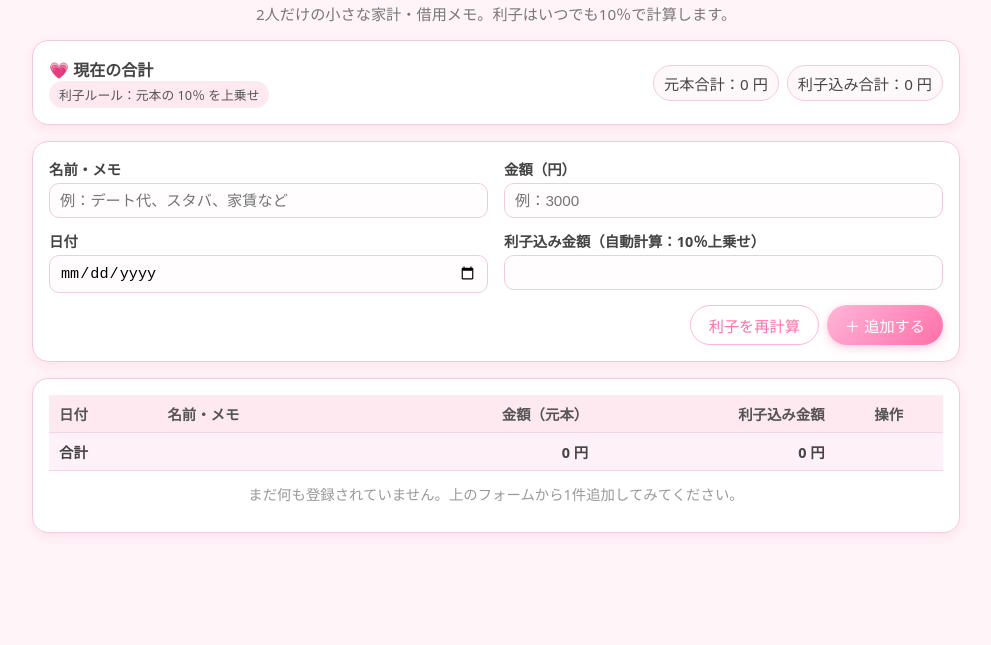
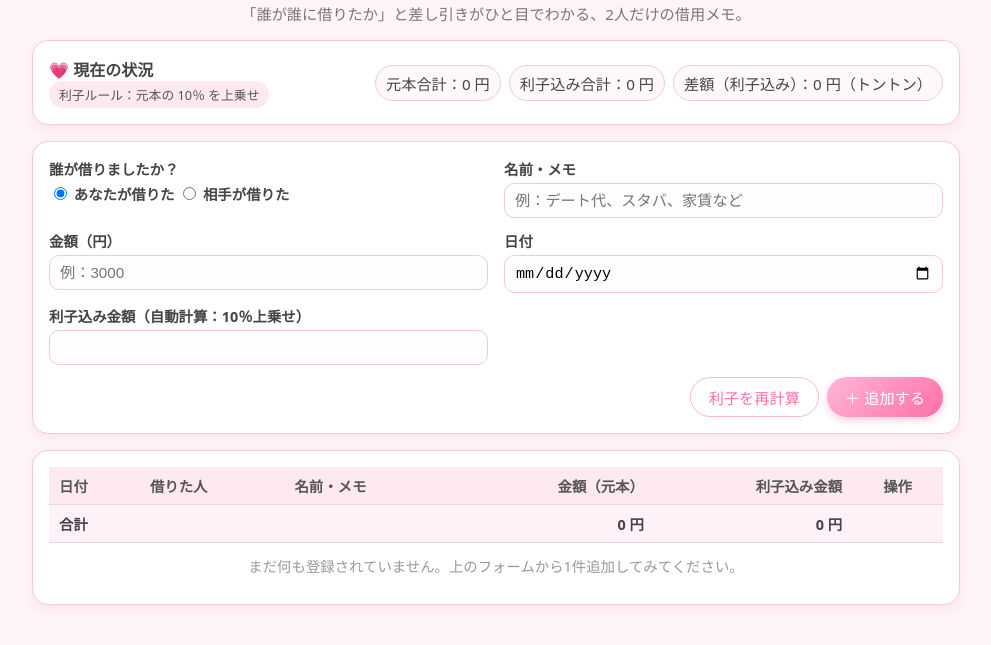
Before and after one commit to keisuke-0617/couple-loan-app, a plain HTML site: page borrow-app/index.html in a window 1280 px wide. Shown: the part 59-704 px from the top of the page, without its empty margins (144-1135 px from the left). Drawn offline with Linux system fonts and the light colour scheme.

Commit message:
Revise HTML structure and content for borrowing app
Updated the borrowing app's HTML structure and content to improve clarity and usability.

```diff
--- a/borrow-app/index.html
+++ b/borrow-app/index.html
@@ -12,7 +12,7 @@
   <div class="app">
     <header>
       <h1>ふたりの借用ノート</h1>
-      <p>2人だけの小さな家計・借用メモ。利子はいつでも10％で計算します。</p>
+      <p>「誰が誰に借りたか」と差し引きがひと目でわかる、2人だけの借用メモ。</p>
     </header>
 
     <!-- 合計カード -->
@@ -20,13 +20,14 @@
       <div class="summary-card">
         <div>
           <div class="summary-title">
-            💗 現在の合計
+            💗 現在の状況
           </div>
           <div class="chip">利子ルール：元本の 10％ を上乗せ</div>
         </div>
         <div class="summary-values">
-          <div class="summary-pill" id="summary-base">元本合計：0 円</div>
-          <div class="summary-pill" id="summary-interest">利子込み合計：0 円</div>
+          <div class="summary-pill" id="summary-base">合計（元本）：0 円</div>
+          <div class="summary-pill" id="summary-interest">合計（利子込み）：0 円</div>
+          <div class="summary-pill summary-pill-contrast" id="summary-net">差額（利子込み）：0 円（トントン）</div>
         </div>
       </div>
     </section>
@@ -35,6 +36,20 @@
     <section class="card">
       <form id="record-form">
         <div class="form-grid">
+          <div class="form-group">
+            <label>誰が借りましたか？</label>
+            <div class="radio-row">
+              <label class="radio-inline">
+                <input type="radio" name="borrower" value="me" checked>
+                あなたが借りた
+              </label>
+              <label class="radio-inline">
+                <input type="radio" name="borrower" value="partner">
+                相手が借りた
+              </label>
+            </div>
+          </div>
+
           <div class="form-group">
             <label for="name">名前・メモ</label>
             <input type="text" id="name" placeholder="例：デート代、スタバ、家賃など">
@@ -72,6 +87,7 @@
           <thead>
             <tr>
               <th>日付</th>
+              <th>借りた人</th>
               <th>名前・メモ</th>
               <th class="td-number">金額（元本）</th>
               <th class="td-number">利子込み金額</th>
@@ -83,7 +99,7 @@
           </tbody>
           <tfoot>
             <tr>
-              <td colspan="2">合計</td>
+              <td colspan="3">合計</td>
               <td class="td-number" id="footer-base">0 円</td>
               <td class="td-number" id="footer-interest">0 円</td>
               <td></td>
```
